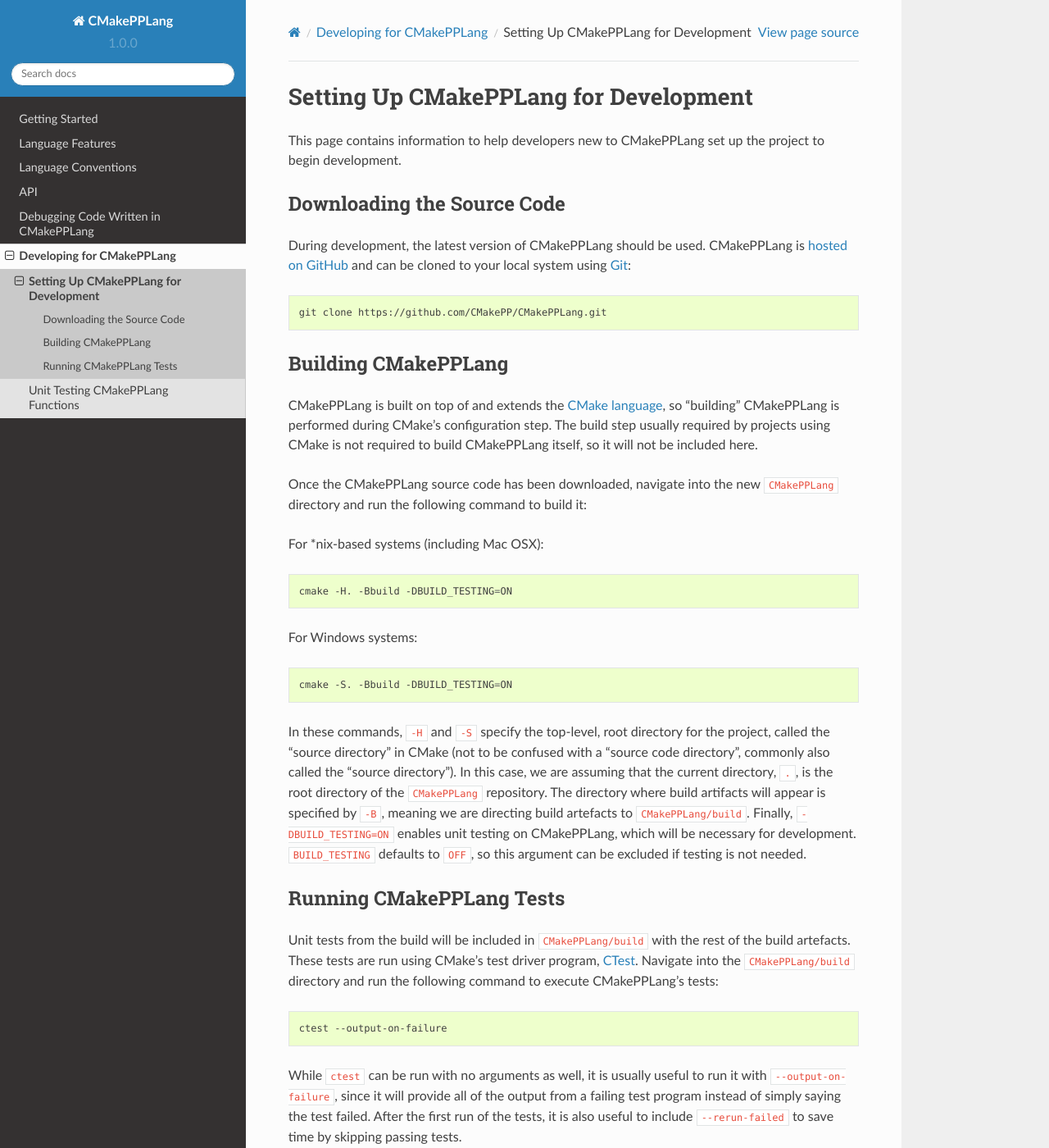
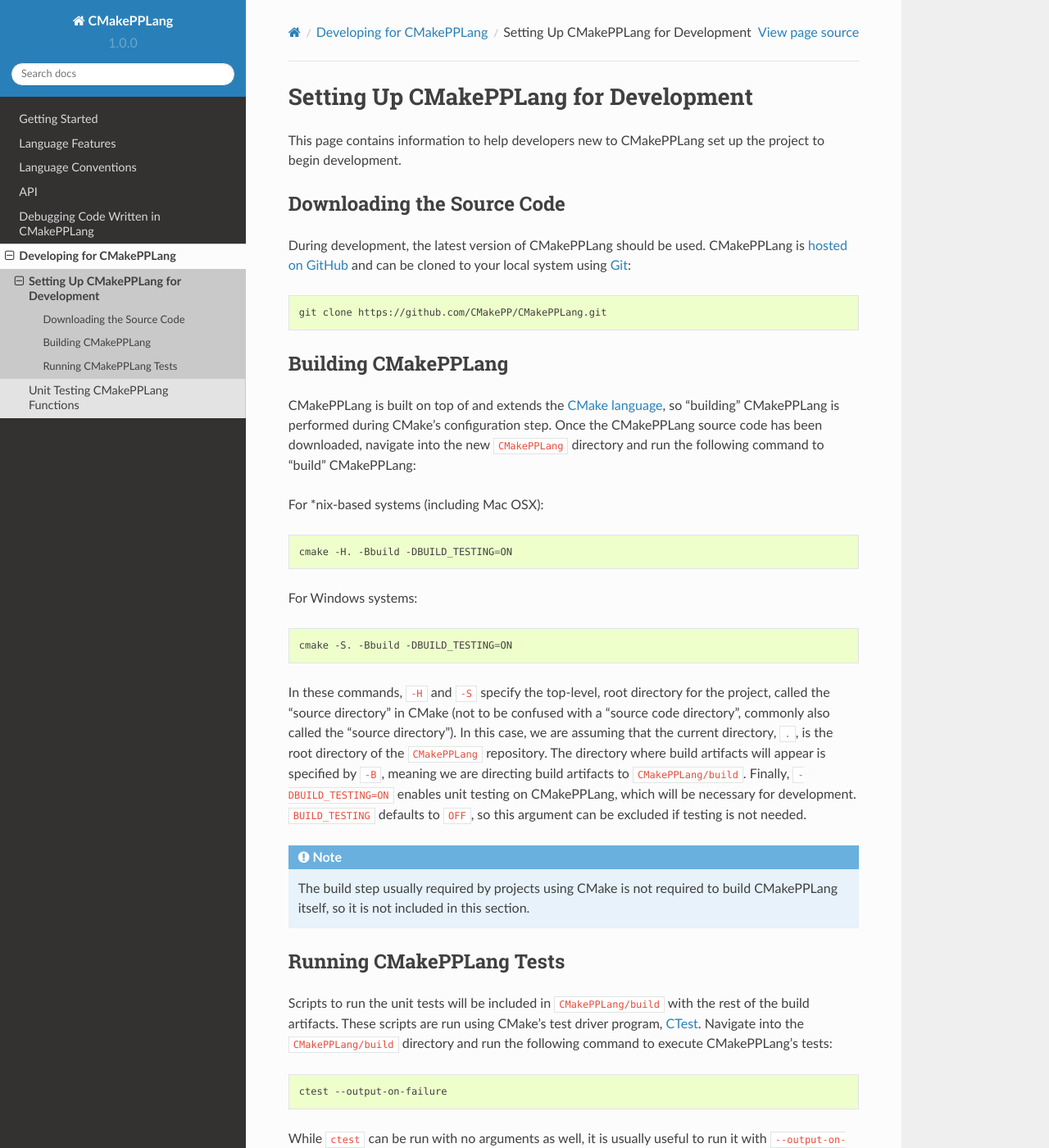
Before and after one commit to CMakePP/CMakePPLang, a Sphinx documentation site: the page built from docs/source/developer/initial_setup.rst, in a window 1280 px wide and 1400 px high. Shown: the whole window at 82% size. Built offline with Sphinx 7.4.7 and the Read the Docs theme 2.0.0, drawn with Linux system fonts in a browser that asks for light colours; pages that are not in the unit, such as notebooks, are missing from menus.

Commit message:
Review changes [skip ci]

```diff
--- a/docs/source/developer/initial_setup.rst
+++ b/docs/source/developer/initial_setup.rst
@@ -9,7 +9,7 @@ Downloading the Source Code
 ===========================
 
 During development, the latest version of CMakePPLang should be used.
-CMakePPLang is `hosted on GitHub <CMakePPLang_src_>`_ and can be cloned to
+CMakePPLang is `hosted on GitHub <CMakePPLang_src_>`__ and can be cloned to
 your local system using Git_:
 
 .. code-block:: bash
@@ -19,13 +19,10 @@ your local system using Git_:
 Building CMakePPLang
 ====================
 
-CMakePPLang is built on top of and extends the `CMake language <CMake_>`_, so
-"building" CMakePPLang is performed during CMake's configuration step. The
-build step usually required by projects using CMake is not required to
-build CMakePPLang itself, so it will not be included here.
-
-Once the CMakePPLang source code has been downloaded, navigate into the new
-``CMakePPLang`` directory and run the following command to build it:
+CMakePPLang is built on top of and extends the `CMake language <CMake_>`__, so
+"building" CMakePPLang is performed during CMake's configuration step. Once
+the CMakePPLang source code has been downloaded, navigate into the new
+``CMakePPLang`` directory and run the following command to "build" CMakePPLang:
 
 For \*nix-based systems (including Mac OSX):
 
@@ -44,16 +41,21 @@ the project, called the "source directory" in CMake (not to be confused with a
 "source code directory", commonly also called the "source directory"). In this
 case, we are assuming that the current directory, ``.``, is the root directory
 of the ``CMakePPLang`` repository. The directory where build artifacts will
-appear is specified by ``-B``, meaning we are directing build artefacts to
+appear is specified by ``-B``, meaning we are directing build artifacts to
 ``CMakePPLang/build``. Finally, ``-DBUILD_TESTING=ON`` enables unit testing on
 CMakePPLang, which will be necessary for development. ``BUILD_TESTING``
 defaults to ``OFF``, so this argument can be excluded if testing is not needed.
 
+.. note::
+
+   The build step usually required by projects using CMake is not required to
+   build CMakePPLang itself, so it is not included in this section.
+
 Running CMakePPLang Tests
 =========================
 
-Unit tests from the build will be included in ``CMakePPLang/build`` with the
-rest of the build artefacts. These tests are run using CMake's test driver
+Scripts to run the unit tests will be included in ``CMakePPLang/build`` with
+the rest of the build artifacts. These scripts are run using CMake's test driver
 program, CTest_. Navigate into the ``CMakePPLang/build`` directory and run
 the following command to execute CMakePPLang's tests:
 
```
Also changed, not shown: docs/source/developer/unit_testing.rst (+3 -4 lines), docs/source/getting_started/example_project.rst (+5 -5 lines), 1 other file.
